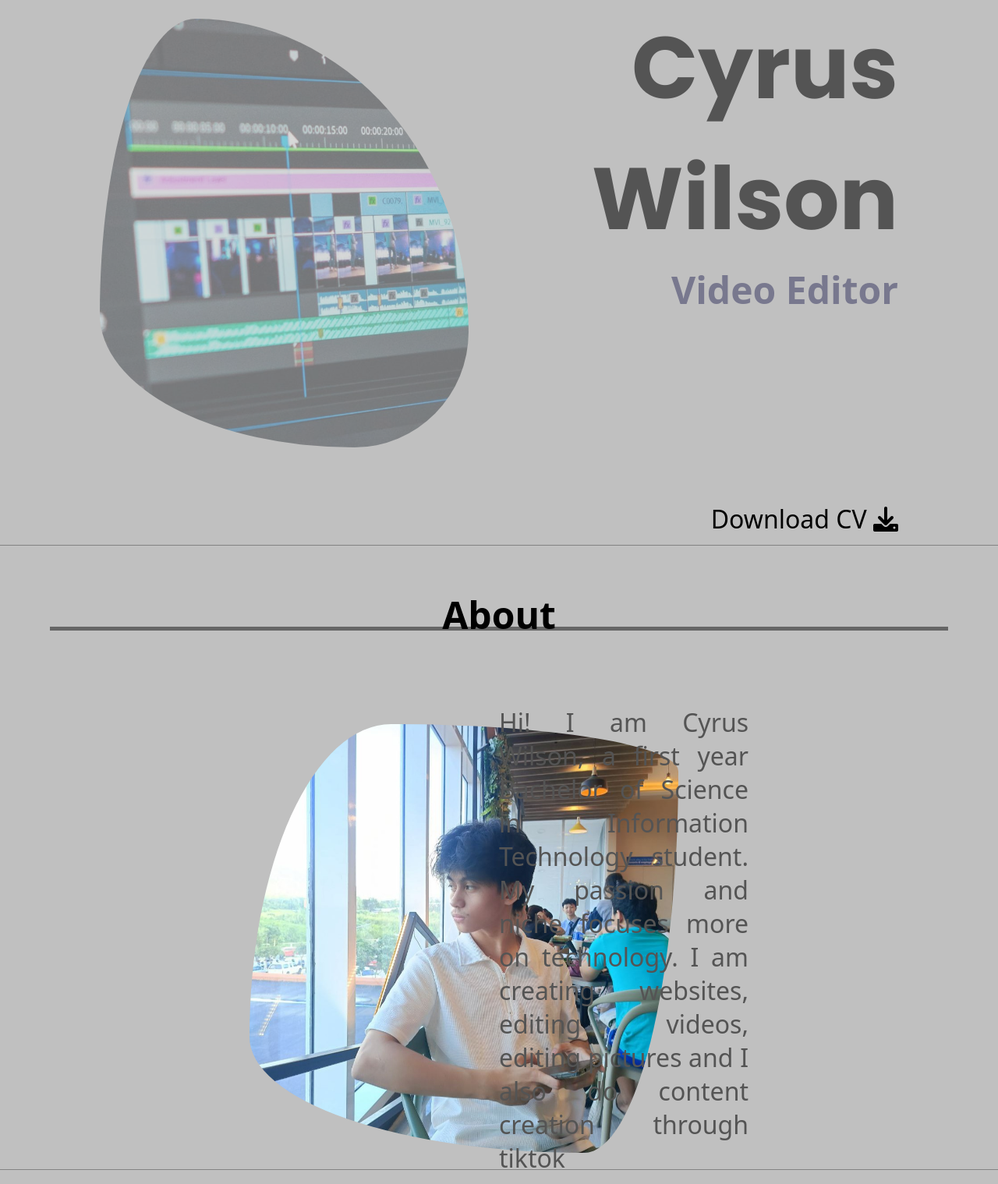
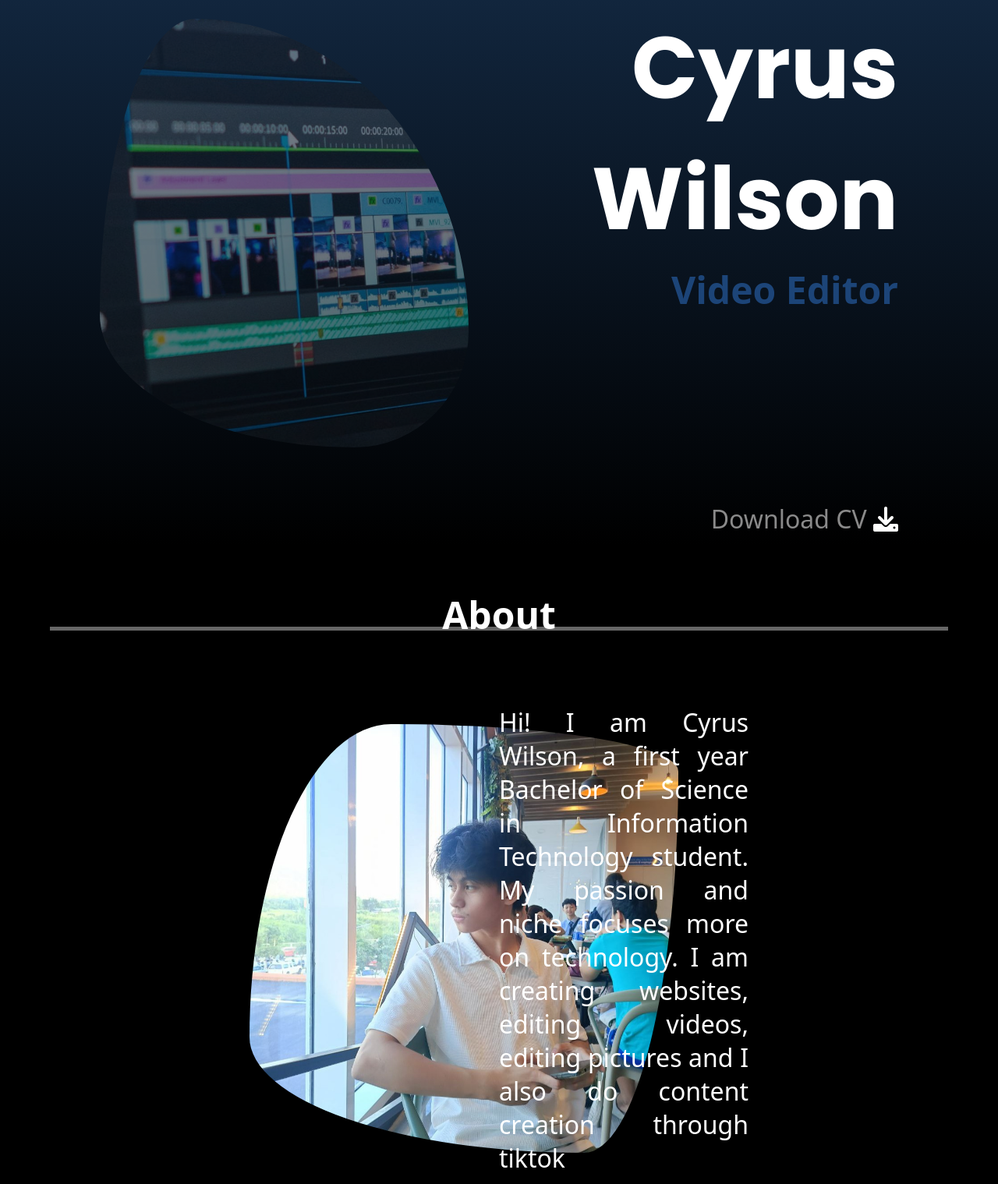
Before and after one commit to HaruCy16/FREELANCE-PORTFOLIO, a website: page index.html in a window 1280 px wide. Shown: the part 101-1620 px from the top of the page at 78% size. Drawn offline with nearby package versions, Linux system fonts and the light colour scheme; no server answers; a web font is replaced by a local one.

Commit message:
change the color scheme of my portfolio

```diff
--- a/index.css
+++ b/index.css
@@ -1,6 +1,7 @@
 @import url("https://fonts.googleapis.com/css2?family=Archivo+Black&family=Inria+Sans:ital,wght@0,300;0,400;0,700;1,300;1,400;1,700&family=Oswald:wght@200..700&family=PT+Sans:ital,wght@0,400;0,700;1,400;1,700&family=Poppins:ital,wght@0,100;0,200;0,300;0,400;0,500;0,600;0,700;0,800;0,900;1,100;1,200;1,300;1,400;1,500;1,600;1,700;1,800;1,900&family=Roboto:ital,wght@0,100;0,300;0,400;0,500;0,700;0,900;1,100;1,300;1,400;1,500;1,700;1,900&display=swap");
 @import url("https://fonts.googleapis.com/css2?family=Archivo+Black&family=Inria+Sans:ital,wght@0,300;0,400;0,700;1,300;1,400;1,700&family=Oswald:wght@200..700&family=PT+Sans:ital,wght@0,400;0,700;1,400;1,700&family=Poppins:ital,wght@0,100;0,200;0,300;0,400;0,500;0,600;0,700;0,800;0,900;1,100;1,200;1,300;1,400;1,500;1,600;1,700;1,800;1,900&family=Roboto:ital,wght@0,100;0,300;0,400;0,500;0,700;0,900;1,100;1,300;1,400;1,500;1,700;1,900&display=swap");
 
+/*GLOBAL STYLES*/
 body,
 html {
   height: 100%;
@@ -11,23 +12,41 @@ html {
 * {
   font-family: system-ui, -apple-system, BlinkMacSystemFont, "Segoe UI", Roboto,
     Oxygen, Ubuntu, Cantarell, "Open Sans", "Helvetica Neue", sans-serif;
+  color: white;
 }
 
-/*GLOBAL STYLE*/
+/*SECTIONS BACKGROUND*/
 section {
   height: 100vh;
   width: 100%;
-  background-color: rgb(192, 192, 192);
-  border-bottom: 1px solid rgb(131, 131, 131);
+  border-bottom: 1px solid rgb(0, 0, 0);
+}
+#hero {
+  background: linear-gradient(
+    0deg,
+    rgba(0, 0, 0, 1) 0%,
+    rgba(20, 43, 70, 1) 100%
+  );
+}
+#about,
+#skills,
+#projects {
+  background-color: rgb(0, 0, 0);
+}
+#contacts {
+  background: linear-gradient(
+    177deg,
+    rgba(0, 0, 0, 1) 0%,
+    rgba(20, 43, 70, 1) 100%
+  );
 }
 
 .section-header {
   height: 10%;
   padding-top: 1rem;
-  color: rgb(0, 0, 0);
+  color: rgb(255, 255, 255);
   padding-bottom: 0.5rem;
   font-size: 2rem;
-  color: rgb(0, 0, 0);
   text-align: center;
   font-weight: bold;
   border-bottom: 5px rgb(102, 102, 102) solid;
@@ -63,7 +82,7 @@ nav a {
 }
 
 nav a:hover {
-  color: rgb(16, 16, 70);
+  color: rgb(0, 102, 255);
 }
 
 /* Burger menu styles */
@@ -100,6 +119,10 @@ nav a:hover {
   transition: opacity 1s ease-out;
 }
 
+#myTitle {
+  color: rgb(59, 144, 255);
+}
+
 .fade-out {
   opacity: 0;
 }
@@ -131,7 +154,7 @@ nav a:hover {
   margin-top: 15rem;
 }
 .bottom-row a {
-  color: rgb(0, 0, 0);
+  color: rgb(138, 138, 138);
   text-decoration: none;
   font-size: 2rem;
 }
@@ -172,7 +195,7 @@ nav a:hover {
   width: inherit;
   text-align: justify;
   font-size: 2rem;
-  color: #545454;
+  color: #ffffff;
 }
 
 /* SKILLS SECTION */
@@ -350,7 +373,7 @@ nav a:hover {
 }
 .contact-links a {
   text-decoration: none;
-  color: rgb(0, 0, 0);
+  color: black;
   font-size: 2rem;
 }
 
@@ -377,6 +400,7 @@ nav a:hover {
 form label {
   font-size: 2rem;
   font-weight: bold;
+  color: rgb(0, 0, 0);
 }
 
 form input {
@@ -427,7 +451,7 @@ form input[type="submit"] {
 footer,
 footer p {
   margin-top: 0;
-  background-color: rgb(192, 192, 192);
+  background-color: rgb(105, 105, 105);
   text-align: center;
   border: none;
 }
```
